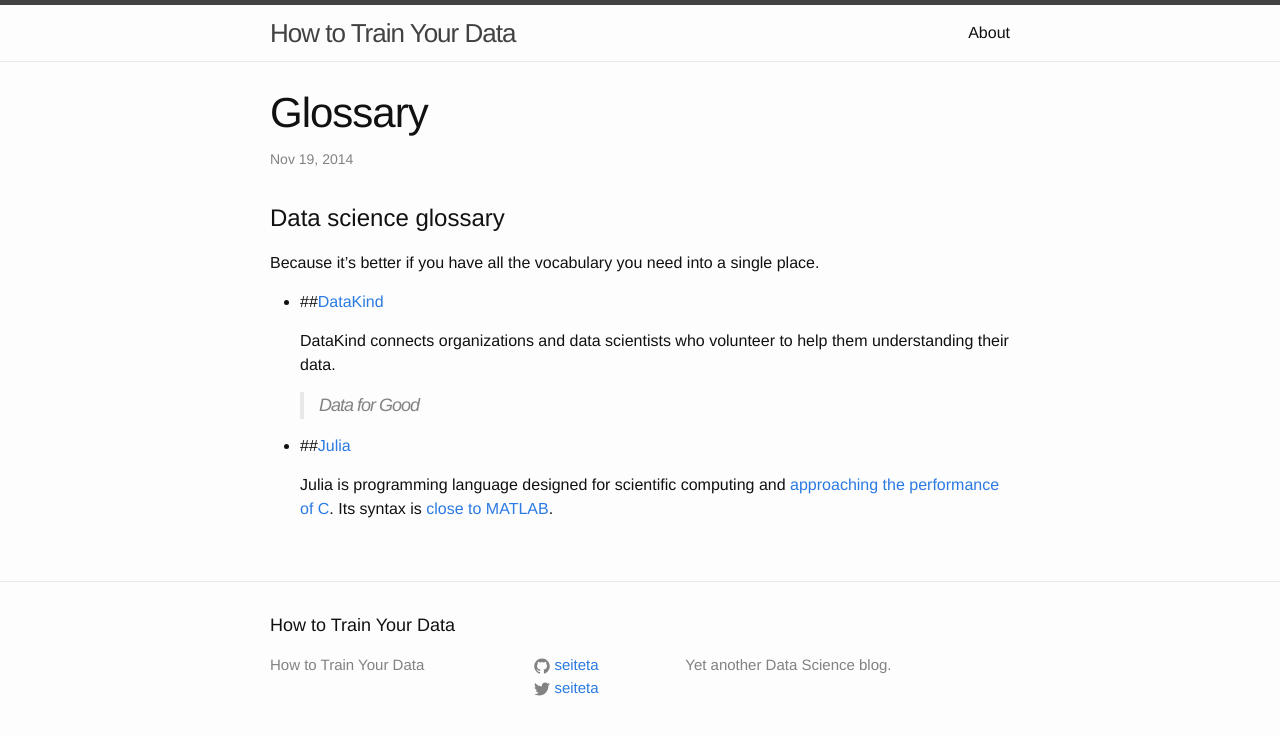
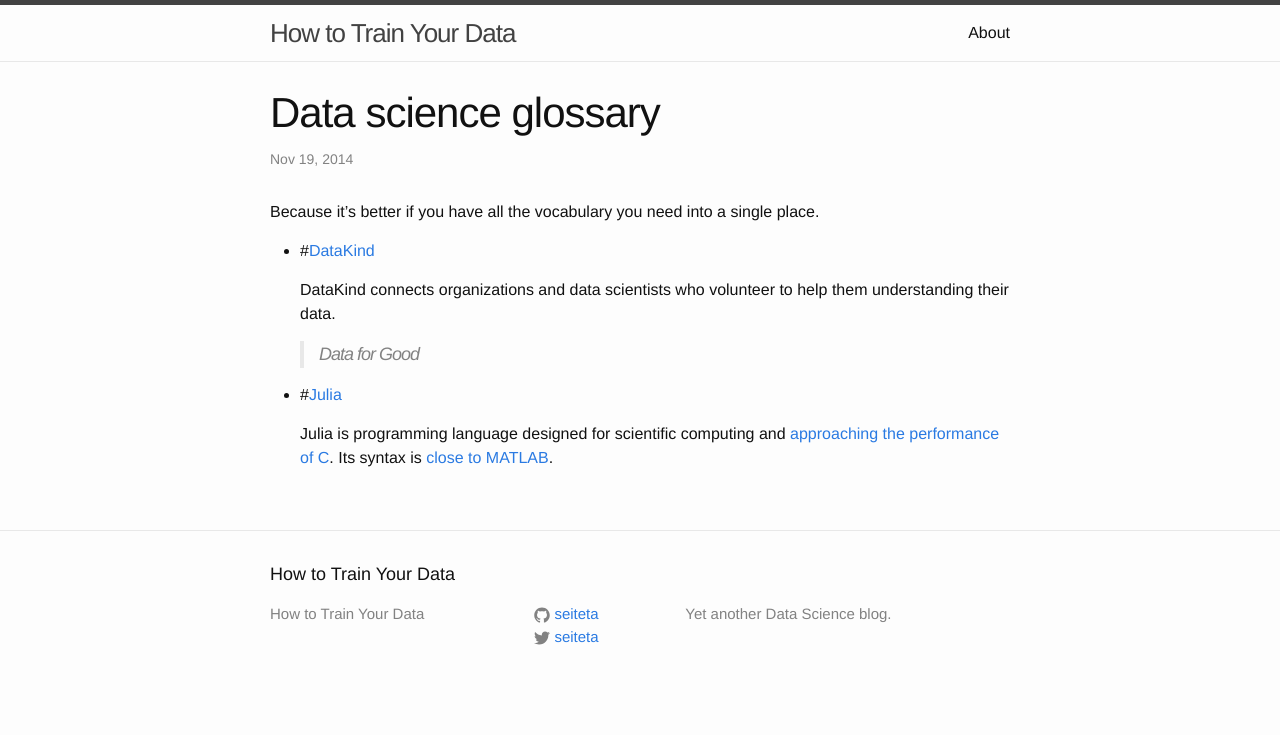
Before and after one commit to seiteta/seiteta.github.io_old, a Jekyll site: the page built from _posts/2014-11-19-data-science-glossary.md, in a window 1280 px wide. Shown: the top 735 px of the page. Built offline with Jekyll 4.4.1, drawn with Linux system fonts in a browser that asks for light colours.

Commit message:
Update 2014-11-19-data-science-glossary.md

```diff
--- a/_posts/2014-11-19-data-science-glossary.md
+++ b/_posts/2014-11-19-data-science-glossary.md
@@ -1,17 +1,16 @@
 ---
 layout: post
 permalink: /glossary.html
-title: Glossary
+title: Data science glossary
 ---
 
-#Data science glossary
 Because it's better if you have all the vocabulary you need into a single place.
 
-* ##[DataKind](http://www.datakind.org/)
+* #[DataKind](http://www.datakind.org/)
 
    DataKind connects organizations and data scientists who volunteer to help them understanding their data.
    >Data for Good
 
-* ##[Julia](http://julialang.org/)
+* #[Julia](http://julialang.org/)
 
    Julia is programming language designed for scientific computing and [approaching the performance of C](http://julialang.org/benchmarks/). Its syntax is [close to MATLAB](https://github.com/lakras/matlab-to-julia).
```
